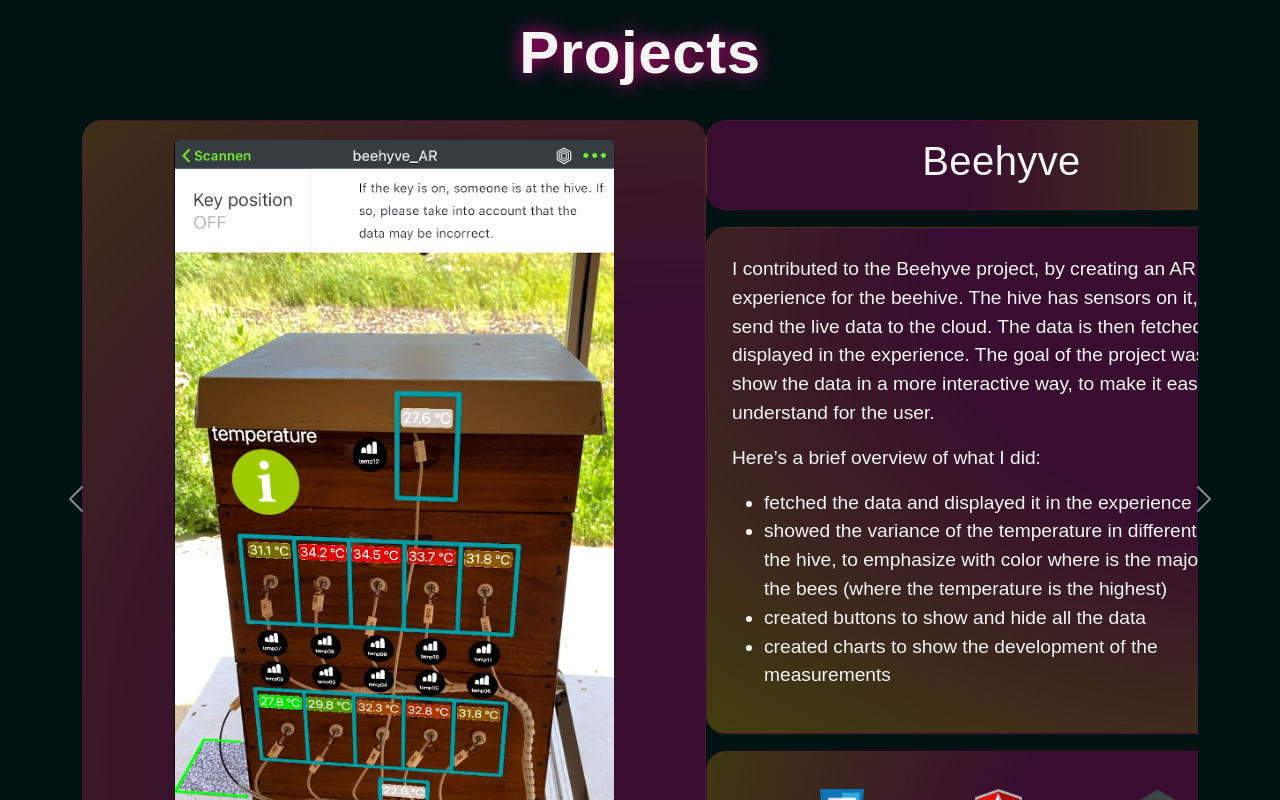
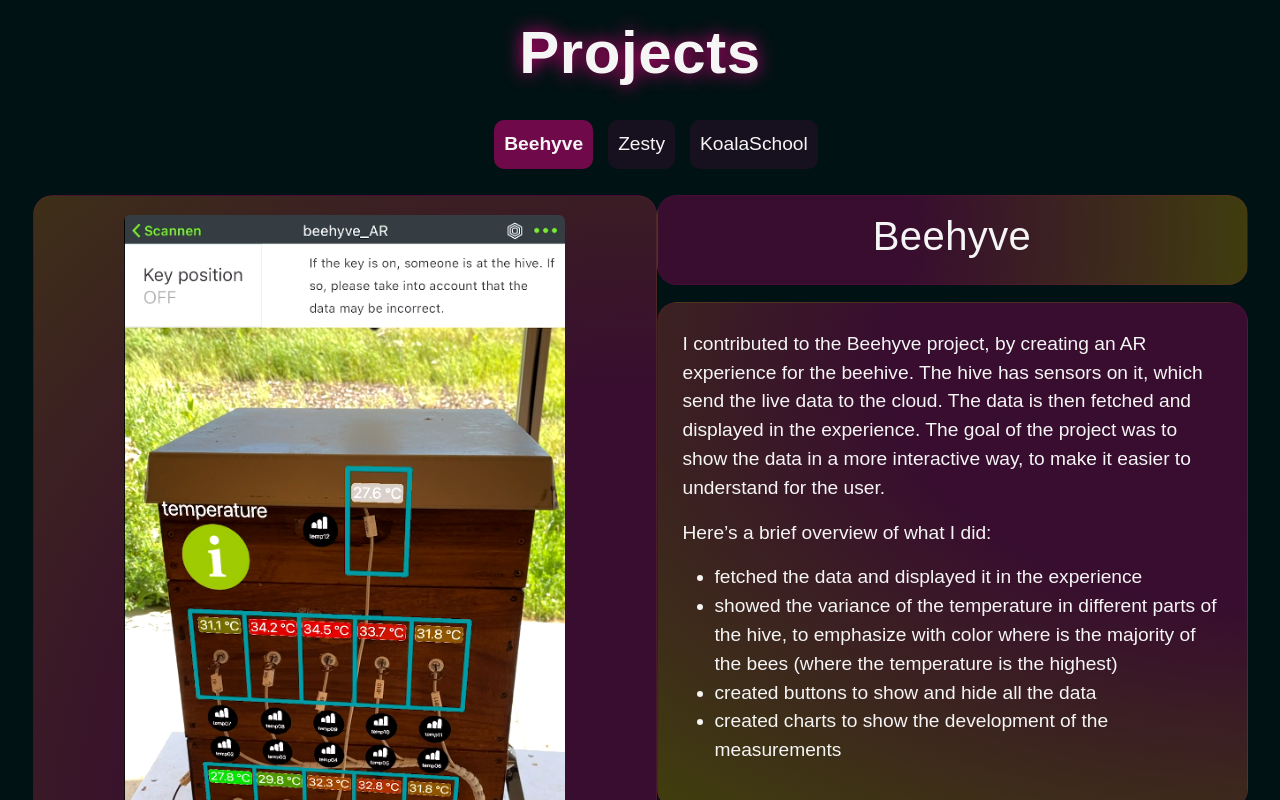
Before and after one commit to budaala/portfolio-website, a Vue app: page /projects in a window 1280 px wide. Shown: the part 960-1760 px from the top of the page. Built offline with nearby package versions, Linux system fonts and the light colour scheme; a web font is replaced by a local one.

Commit message:
changed project carousel to tabs

```diff
--- a/src/components/Projects.vue
+++ b/src/components/Projects.vue
@@ -2,50 +2,24 @@
   <section id="projects">
     <div class="container-md">
       <h2>Projects</h2>
-      <div id="carouselExampleRide" class="carousel slide" data-bs-ride="true">
-        <div class="carousel-inner">
-          <div class="carousel-item active">
-            <SingleProject :id="0"/>
-          </div>
-          <div class="carousel-item">
-            <SingleProject :id="1" />
-          </div>
-          <div class="carousel-item">
-            <SingleProject :id="2" />
-          </div>
-        </div>
-        <div class="buttons">
-          <button
-            class="carousel-control-prev"
-            type="button"
-            data-bs-target="#carouselExampleRide"
-            data-bs-slide="prev"
-          >
-            <span class="carousel-control-prev-icon" aria-hidden="true"></span>
-            <span class="visually-hidden">Previous</span>
-          </button>
-          <button
-            class="carousel-control-next"
-            type="button"
-            data-bs-target="#carouselExampleRide"
-            data-bs-slide="next"
-          >
-            <span class="carousel-control-next-icon" aria-hidden="true"></span>
-            <span class="visually-hidden">Next</span>
-          </button>
-        </div>
-      </div>
+      <TabsWrapper>
+        <SingleProject title="Beehyve" :id="0" />
+        <SingleProject title="Zesty" :id="1" />
+        <SingleProject title="KoalaSchool" :id="2" />
+      </TabsWrapper>
     </div>
   </section>
 </template>
 
 <script>
 import SingleProject from "./SingleProject.vue";
+import TabsWrapper from "./TabsWrapper.vue";
 
 export default {
   components: {
     SingleProject,
-    },
+    TabsWrapper,
+  },
 };
 </script>
 
@@ -65,5 +39,4 @@ export default {
 .carousel-control-next {
   margin-right: -7vw;
 }
-
 </style>
--- a/src/components/SingleProject.vue
+++ b/src/components/SingleProject.vue
@@ -1,5 +1,6 @@
 <template>
-  <div class="content">
+  <div class="content" v-show="title == selectedTitle">
+    <slot></slot>
     <div class="left-side">
       <div class="image-container container">
         <img :src="image" alt="..." />
@@ -40,6 +41,7 @@
 
 <script>
 import projectsInfo from "../../public/projects/projectsInfo.json";
+import {inject} from 'vue'
 
 export default {
   props: {
@@ -47,6 +49,13 @@ export default {
       type: Number,
       required: true,
     },
+  },
+  setup() {
+    const selectedTitle = inject('selectedTitle')
+
+    return {
+      selectedTitle
+    }
   },
   data() {
     return {
@@ -153,7 +162,7 @@ export default {
   padding: 0; */
   overflow: scroll;
   scrollbar-width: thin;
-  scrollbar-color: #001214 #e0007f;
+  scrollbar-color: rgba(255, 189, 0, 0.25) transparent;
 }
 
 .tech-stack-container {
--- /dev/null
+++ b/src/components/TabsWrapper.vue
@@ -0,0 +1,71 @@
+<template>
+    <div class="tabs">
+        <ul class="tabs-header">
+            <li v-for="tab in tabTitles"
+            :key="tab"
+            :class="{selected: tab == selectedTitle}"
+            @click="selectedTitle = tab"
+            >
+            {{ tab }}</li>
+        </ul>
+        <slot></slot>
+    </div>
+</template>
+
+<script>
+import { ref, provide } from 'vue'
+    export default {
+        props: {
+            title: {
+                type: String,
+                default: "Project",
+            }
+        },
+        setup (props, {slots}){
+            console.log(slots.default())
+            const tabTitles = ref(slots.default().map((tab) => tab.props ? tab.props.title : "null"))
+            const selectedTitle = ref(tabTitles.value[0])
+
+            provide('selectedTitle', selectedTitle)
+
+            const selectTitle = (title) => {
+                selectedTitle.value = title
+            }
+
+            return {
+                selectedTitle,
+                tabTitles,
+                selectTitle
+            }
+        }
+    }
+</script>
+
+<style>
+.tabs {
+    display: flex;
+    flex-direction: column;
+    align-items: center;
+    gap: 10px;
+}
+
+.tabs-header {
+    display: flex;
+    gap: 15px;
+    list-style: none;
+}
+
+.tabs-header li {
+    cursor: pointer;
+    padding: 10px;
+    border-radius: 10px;
+    background: rgba(224, 0, 127, 0.1);
+    transition: 0.4s all ease-out;
+}
+
+.tabs-header li.selected {
+    background: rgba(224, 0, 127, 0.5);
+    font-weight: bold;
+}
+
+</style>
```
